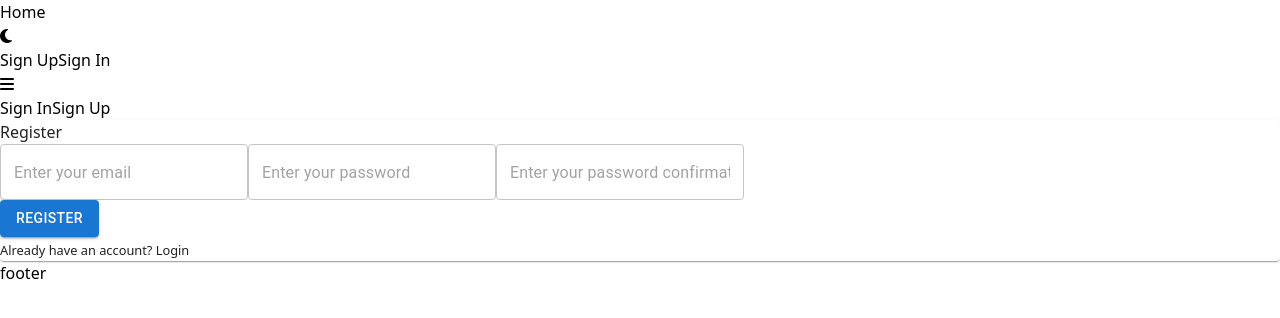
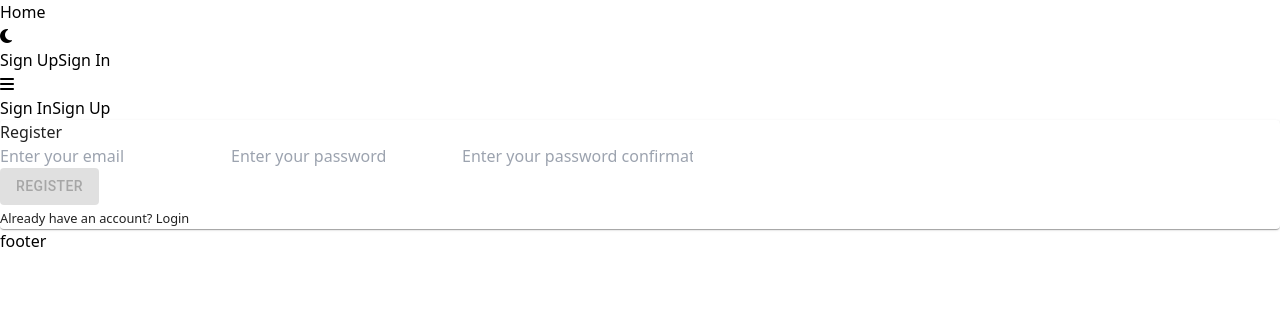
Before and after one commit to greg-Da/realestate-react, a React (Vite) app: page /register in a window 1280 px wide. Shown: the top 318 px of the page. Built offline with nearby package versions, Linux system fonts and the light colour scheme.

Commit message:
fix display register / login

```diff
--- a/src/App.jsx
+++ b/src/App.jsx
@@ -55,7 +55,7 @@ function App() {
   return (
     <BrowserRouter>
       <Navbar mode={lightMode} onSwitchChange={setLightMode} />
-      <main id="main" className="min-h-[90vh] flex">
+      <main id="main" className="min-h-[90vh] relative flex">
         <AlertProvider>
           <Routes>
             <Route path="/" element={<Home />} />
--- a/src/pages/Login.jsx
+++ b/src/pages/Login.jsx
@@ -1,4 +1,4 @@
-import { Card, TextField, Button } from "@mui/material";
+import { Card, Button } from "@mui/material";
 import { Link } from "react-router-dom";
 import { useState } from "react";
 import Cookies from "js-cookie";
@@ -55,24 +55,29 @@ export default function Login() {
   }
 
   return (
-    <div className="m-auto w-4/6">
-      <Card className="p-10">
+    <div className="absolute flex w-full h-full bg-gray-400/25">
+      <div className="m-auto w-5/6 md:w-4/6">
+        <Card className="p-6">
           <h1 className="text-center mb-5 font-bold text-3xl">Login</h1>
           <form className="grid gap-y-5">
-          <TextField
+            <input
+              className="rounded-full border p-2 outline-none"
               value={email}
               onChange={(e) => setEmail(e.target.value)}
               type="text"
-            placeholder="Enter your username/email"
+              placeholder="Enter your email"
             />
-          <TextField
+            <input
+              className="rounded-full border p-2 outline-none"
               value={password}
               onChange={(e) => setPassword(e.target.value)}
               type="password"
               placeholder="Enter your password"
             />
             <div className="flex justify-center">
-            <Button onClick={() => handleSubmit()} variant="contained">
+              <Button disabled={`${
+                  email && password ? "" : "disabled"
+                }`} onClick={() => handleSubmit()} variant="contained">
                 Login
               </Button>
             </div>
@@ -85,5 +90,6 @@ export default function Login() {
           </small>
         </Card>
       </div>
+    </div>
   );
 }
--- a/src/pages/Register.jsx
+++ b/src/pages/Register.jsx
@@ -1,6 +1,6 @@
 import { useNavigate } from "react-router-dom";
 import { useDispatch } from "react-redux";
-import { Button, Card, TextField } from "@mui/material";
+import { Button, Card } from "@mui/material";
 import { useState } from "react";
 import { Link } from "react-router-dom";
 import Cookies from "js-cookie";
@@ -56,30 +56,40 @@ export default function Register() {
   }
 
   return (
-    <div className="m-auto w-4/6">
-      <Card className="p-10">
+    <div className="absolute flex w-full h-full bg-gray-400/25">
+      <div className="m-auto w-5/6 md:w-4/6">
+        <Card className="p-6">
           <h1 className="text-center mb-5 font-bold text-3xl">Register</h1>
           <form className="grid gap-y-5">
-          <TextField
+            <input
+              className="rounded-full border p-2 outline-none"
               value={email}
               onChange={(e) => setEmail(e.target.value)}
               type="email"
               placeholder="Enter your email"
             />
-          <TextField
+            <input
+              className="rounded-full border p-2 outline-none"
               value={password}
               onChange={(e) => setPassword(e.target.value)}
               type="password"
               placeholder="Enter your password"
             />
-          <TextField
+            <input
+              className="rounded-full border p-2 outline-none"
               value={password_confirmation}
               onChange={(e) => setPassword_confirmation(e.target.value)}
               type="password"
               placeholder="Enter your password confirmation"
             />
             <div className="flex justify-center">
-            <Button onClick={() => handleSubmit()} variant="contained">
+              <Button
+                disabled={`${
+                  email && password && password_confirmation ? "" : "disabled"
+                }`}
+                onClick={() => handleSubmit()}
+                variant="contained"
+              >
                 Register
               </Button>
             </div>
@@ -92,5 +102,6 @@ export default function Register() {
           </small>
         </Card>
       </div>
+    </div>
   );
 }
```
Lines whose indentation alone changed are shown as unchanged.
